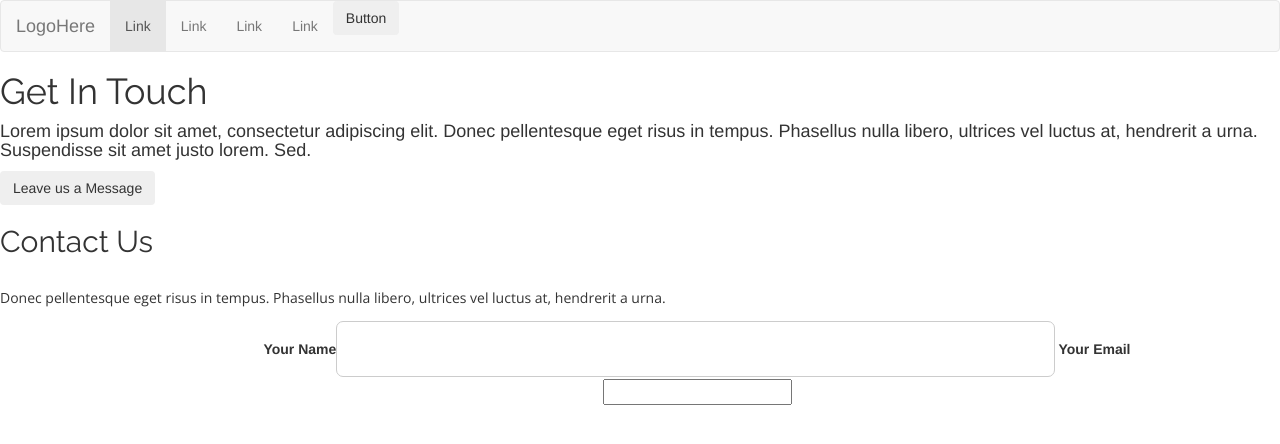
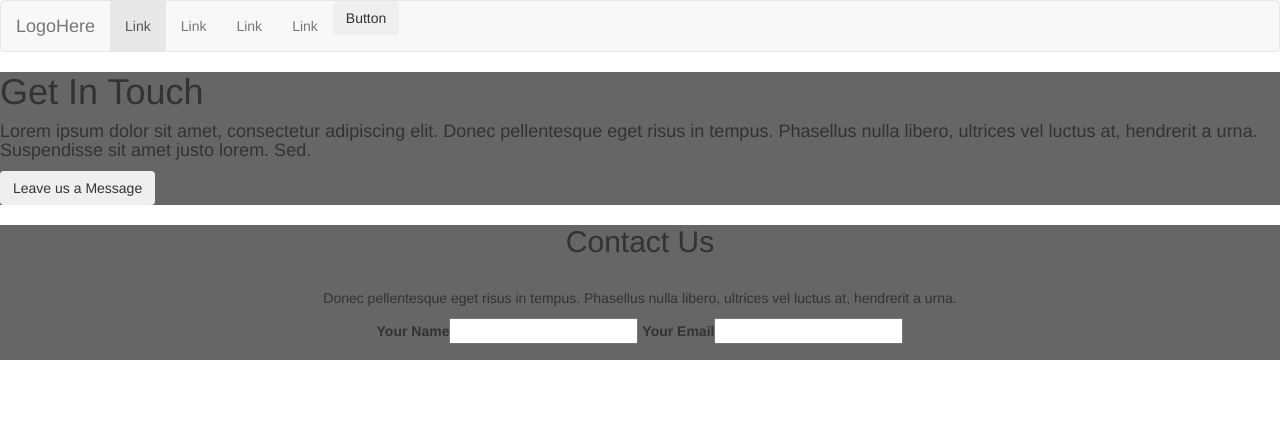
Before and after one commit to wtekimam/treeclouds, a plain HTML site: page contact-us.html in a window 1280 px wide. Drawn offline with nearby package versions, Linux system fonts and the light colour scheme.

Commit message:
still working on it

```diff
--- a/contact-us.html
+++ b/contact-us.html
@@ -3,7 +3,7 @@
     <meta charset="utf-8">
     <meta name="viewport" content="width=device-width, initial-scale=1">
     <link rel="stylesheet" href="https://maxcdn.bootstrapcdn.com/bootstrap/3.3.7/css/bootstrap.min.css">
-    <link rel="stylesheet" href="style.css">
+    <link rel="stylesheet" href="contact-us-style.css">
     <script src="https://ajax.googleapis.com/ajax/libs/jquery/3.2.0/jquery.min.js"></script>
     <script src="https://maxcdn.bootstrapcdn.com/bootstrap/3.3.7/js/bootstrap.min.js"></script>
 </head>
```
